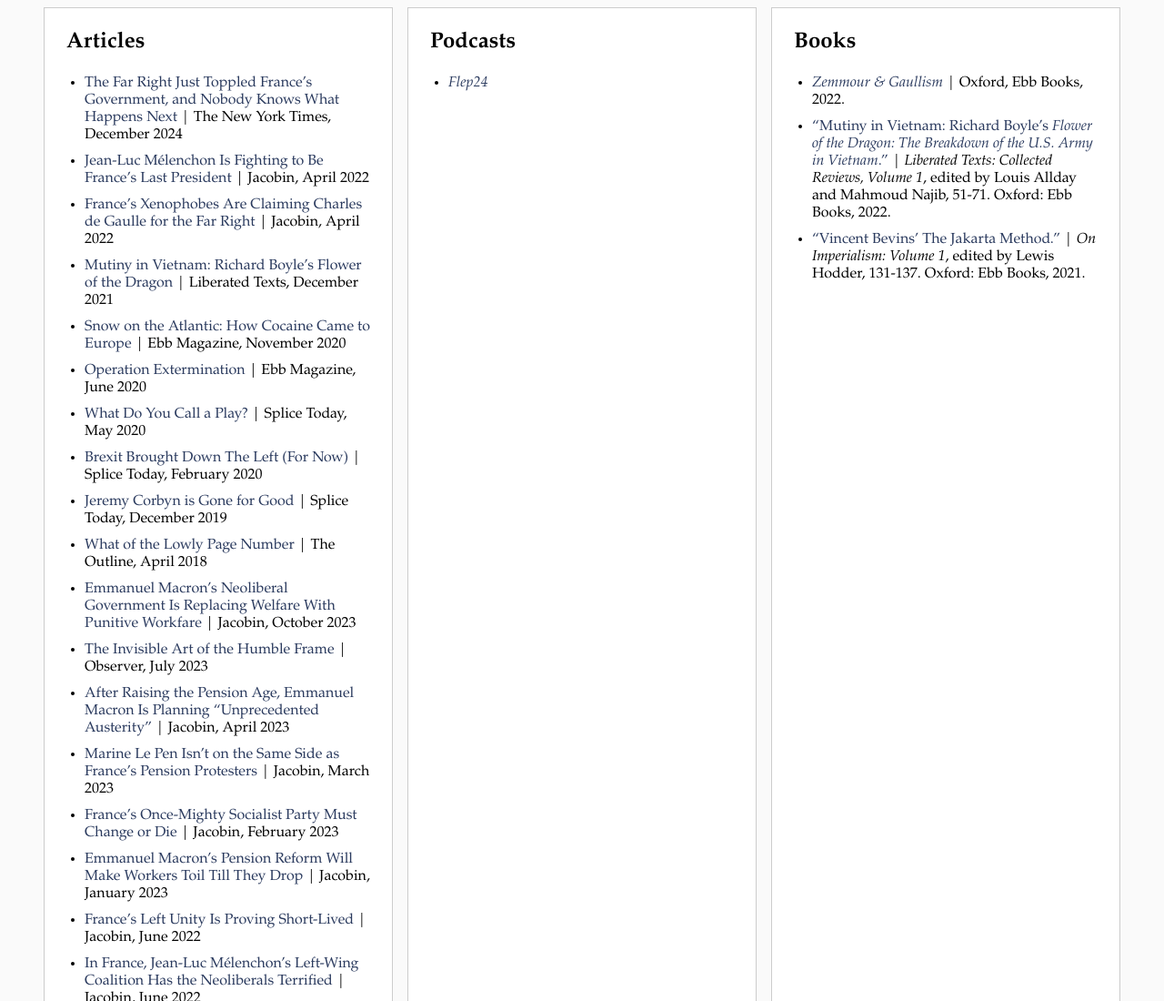
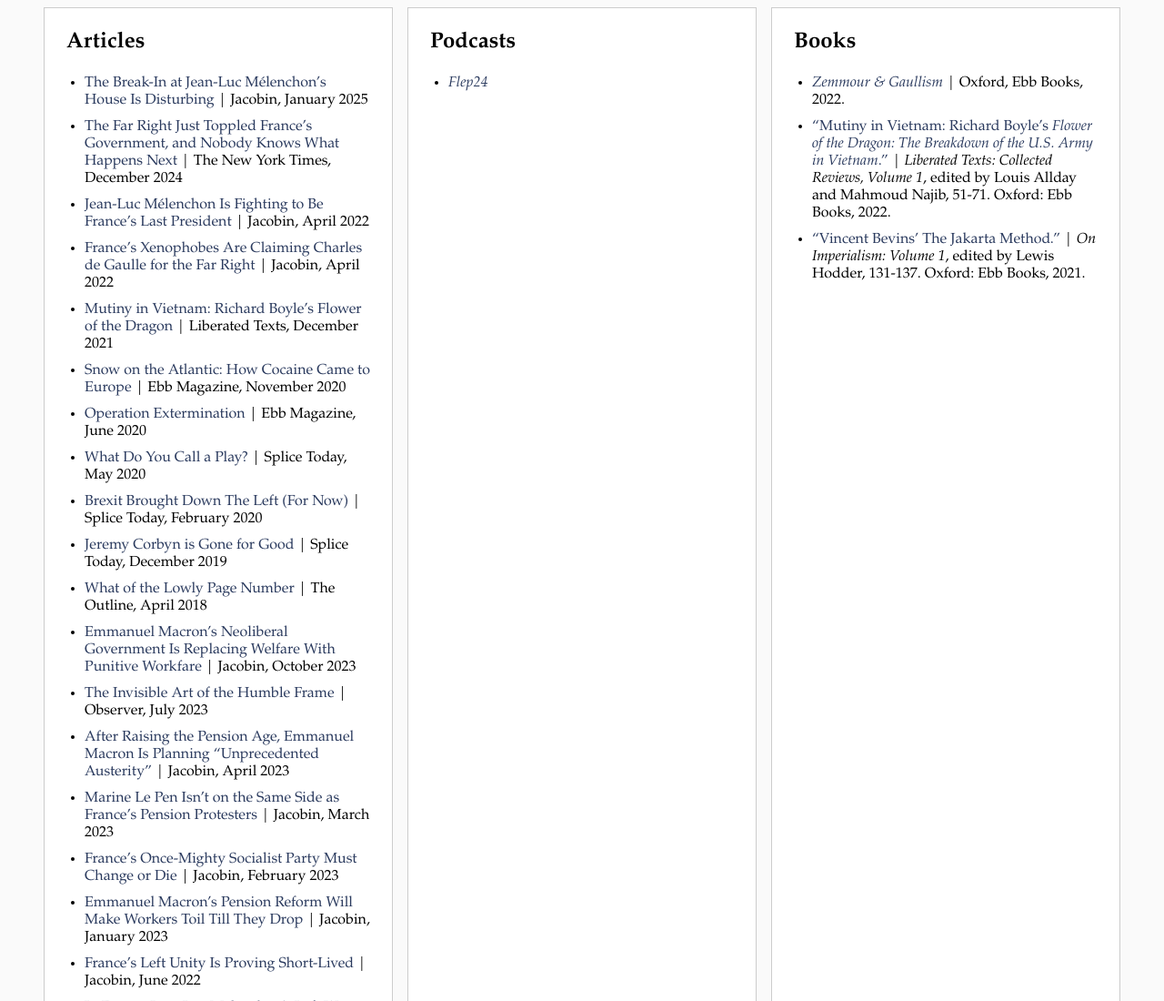
Before and after one commit to RedBotz/marlonjettinger, a plain HTML site: page index.html in a window 1280 px wide. Shown: the top 1100 px of the page at 91% size. Drawn offline with Linux system fonts and the light colour scheme.

Commit message:
Update index.html

```diff
--- a/index.html
+++ b/index.html
@@ -58,6 +58,7 @@
         <section aria-label="Articles">
             <h2>Articles</h2>
             <ul>
+                <li><a href="https://jacobin.com/2025/01/melenchon-break-in-mainstream-media" target="_blank" rel="noopener">The Break-In at Jean-Luc Mélenchon’s House Is Disturbing</a> | Jacobin, January 2025</li>
                 <li><a href="https://www.nytimes.com/2024/12/05/opinion/france-marine-le-pen.html" target="_blank" rel="noopener">The Far Right Just Toppled France’s Government, and Nobody Knows What Happens Next</a> | The New York Times, December 2024</li>
                 <li><a href="https://jacobin.com/2022/04/melenchon-french-presidential-election-citizens-revolution-constituent-assembly" target="_blank" rel="noopener">Jean-Luc Mélenchon Is Fighting to Be France’s Last President</a> | Jacobin, April 2022</li>
                 <li><a href="https://jacobin.com/2022/04/france-election-zemmour-le-pen-de-gaulle" target="_blank" rel="noopener">France’s Xenophobes Are Claiming Charles de Gaulle for the Far Right</a> | Jacobin, April 2022</li>
```
